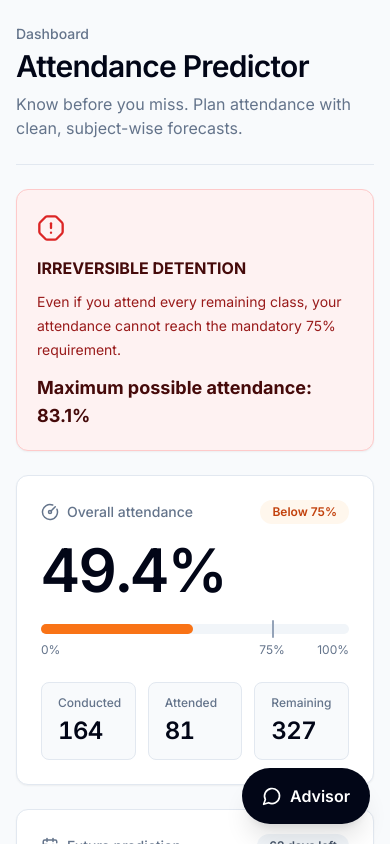
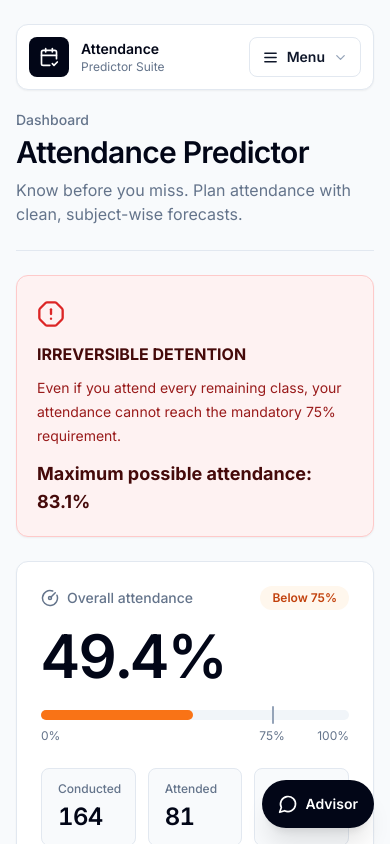
Before and after one commit to Botharish/404, a Next.js app: page /check-attendance in a window 390 px wide. Shown: the top 844 px of the page. Built offline with nearby package versions, Linux system fonts and the light colour scheme.

Commit message:
Mobile view

```diff
--- a/components/AttendanceAdvisor.tsx
+++ b/components/AttendanceAdvisor.tsx
@@ -97,14 +97,14 @@ export default function AttendanceAdvisor({ summaries, open, onOpenChange: setOp
     <>
       <button
         onClick={() => setOpen(!open)}
-        className="fixed bottom-5 right-5 z-40 inline-flex h-14 items-center gap-2 rounded-full bg-slate-950 px-5 font-semibold text-white shadow-xl transition hover:bg-slate-800"
+        className="fixed bottom-4 right-4 z-40 inline-flex h-12 items-center gap-2 rounded-full bg-slate-950 px-4 text-sm font-semibold text-white shadow-xl transition hover:bg-slate-800 sm:bottom-5 sm:right-5 sm:h-14 sm:px-5 sm:text-base"
       >
         <MessageCircle size={20} />
         Advisor
       </button>
 
       {open ? (
-        <div className="fixed bottom-24 right-5 z-50 flex h-[520px] w-[min(380px,calc(100vw-2.5rem))] flex-col rounded-xl border border-slate-200 bg-white shadow-2xl">
+        <div className="fixed inset-x-3 bottom-20 z-50 flex h-[min(520px,calc(100vh-6rem))] flex-col rounded-xl border border-slate-200 bg-white shadow-2xl sm:inset-x-auto sm:bottom-24 sm:right-5 sm:w-[min(380px,calc(100vw-2.5rem))]">
           <div className="flex items-center justify-between border-b border-slate-200 p-4">
             <div className="flex items-center gap-2">
               <div className="grid h-9 w-9 place-items-center rounded-lg bg-slate-950 text-white">
--- a/components/AttendanceCharts.tsx
+++ b/components/AttendanceCharts.tsx
@@ -25,7 +25,7 @@ export default function AttendanceCharts({ summaries, view = "health" }: Props)
   return (
     <section className="grid gap-6">
       {view === "health" ? (
-      <div className="flex min-h-[620px] flex-col rounded-xl border border-slate-200 bg-white p-6 shadow-sm">
+      <div className="flex min-h-[460px] flex-col rounded-xl border border-slate-200 bg-white p-4 shadow-sm sm:p-6 lg:min-h-[620px]">
         <div className="flex items-center justify-between gap-4">
           <div className="flex items-center gap-2 text-sm font-medium text-slate-500">
             <PieChart size={18} />
@@ -87,7 +87,7 @@ export default function AttendanceCharts({ summaries, view = "health" }: Props)
       ) : null}
 
       {view === "comparison" ? (
-      <div className="flex min-h-[620px] flex-col rounded-xl border border-slate-200 bg-white p-6 shadow-sm">
+      <div className="flex min-h-[460px] flex-col rounded-xl border border-slate-200 bg-white p-4 shadow-sm sm:p-6 lg:min-h-[620px]">
         <div className="flex items-center justify-between gap-4">
           <div className="flex items-center gap-2 text-sm font-medium text-slate-500">
             <BarChart3 size={18} />
--- a/components/Dashboard.tsx
+++ b/components/Dashboard.tsx
@@ -60,6 +60,7 @@ export default function Dashboard({ mode = "landing", page = "overview" }: Dashb
   const [attendedBySubject, setAttendedBySubject] = useState<Record<string, number>>({});
   const [advisorOpen, setAdvisorOpen] = useState(false);
   const [chartMenuOpen, setChartMenuOpen] = useState(false);
+  const [mobileMenuOpen, setMobileMenuOpen] = useState(false);
   const [selectedSubjectCode, setSelectedSubjectCode] = useState("");
   useEffect(() => {
     const browserToday = todayKey();
@@ -272,6 +273,58 @@ export default function Dashboard({ mode = "landing", page = "overview" }: Dashb
         <div className="flex min-w-0 flex-col">
         <div className="flex-1 px-4 py-6 sm:px-6 lg:px-10">
           <div className="mx-auto max-w-6xl">
+            <div className="mb-5 flex items-center justify-between rounded-xl border border-slate-200 bg-white p-3 shadow-sm lg:hidden">
+              <Link href="/" className="flex min-w-0 items-center gap-3">
+                <div className="grid h-10 w-10 shrink-0 place-items-center rounded-lg bg-slate-950 text-white">
+                  <CalendarCheck2 size={20} />
+                </div>
+                <div className="min-w-0">
+                  <p className="truncate text-sm font-semibold text-slate-950">Attendance</p>
+                  <p className="truncate text-xs text-slate-500">Predictor Suite</p>
+                </div>
+              </Link>
+              <div className="relative">
+                <button
+                  type="button"
+                  onClick={() => setMobileMenuOpen((value) => !value)}
+                  className="inline-flex h-10 items-center gap-2 rounded-lg border border-slate-200 bg-white px-3 text-sm font-semibold text-slate-900"
+                >
+                  <Menu size={17} />
+                  Menu
+                  <ChevronDown size={15} className={`text-slate-400 transition ${mobileMenuOpen ? "rotate-180" : ""}`} />
+                </button>
+                {mobileMenuOpen ? (
+                  <div className="absolute right-0 top-12 z-50 w-64 rounded-xl border border-slate-200 bg-white p-2 shadow-2xl shadow-slate-300/50">
+                    {navItems.map(({ id, label, icon: Icon, href }) => (
+                      <Link
+                        key={id}
+                        href={href}
+                        onClick={() => setMobileMenuOpen(false)}
+                        className={`flex items-center gap-3 rounded-lg px-3 py-2.5 text-sm font-medium ${
+                          (id === "charts" ? page === "charts-health" || page === "charts-comparison" : page === id)
+                            ? "bg-slate-950 text-white"
+                            : "text-slate-700 hover:bg-slate-100"
+                        }`}
+                      >
+                        <Icon size={16} />
+                        {label}
+                      </Link>
+                    ))}
+                    <button
+                      type="button"
+                      onClick={() => {
+                        setMobileMenuOpen(false);
+                        setAdvisorOpen(true);
+                      }}
+                      className="mt-1 flex w-full items-center gap-3 rounded-lg px-3 py-2.5 text-left text-sm font-medium text-slate-700 hover:bg-slate-100"
+                    >
+                      <MessageCircle size={16} />
+                      Advisor
+                    </button>
+                  </div>
+                ) : null}
+              </div>
+            </div>
             <header className="flex items-start justify-between gap-4 border-b border-slate-200 pb-6">
               <div className="min-w-0">
                 <p className="text-sm font-medium text-slate-500">Dashboard</p>
```
